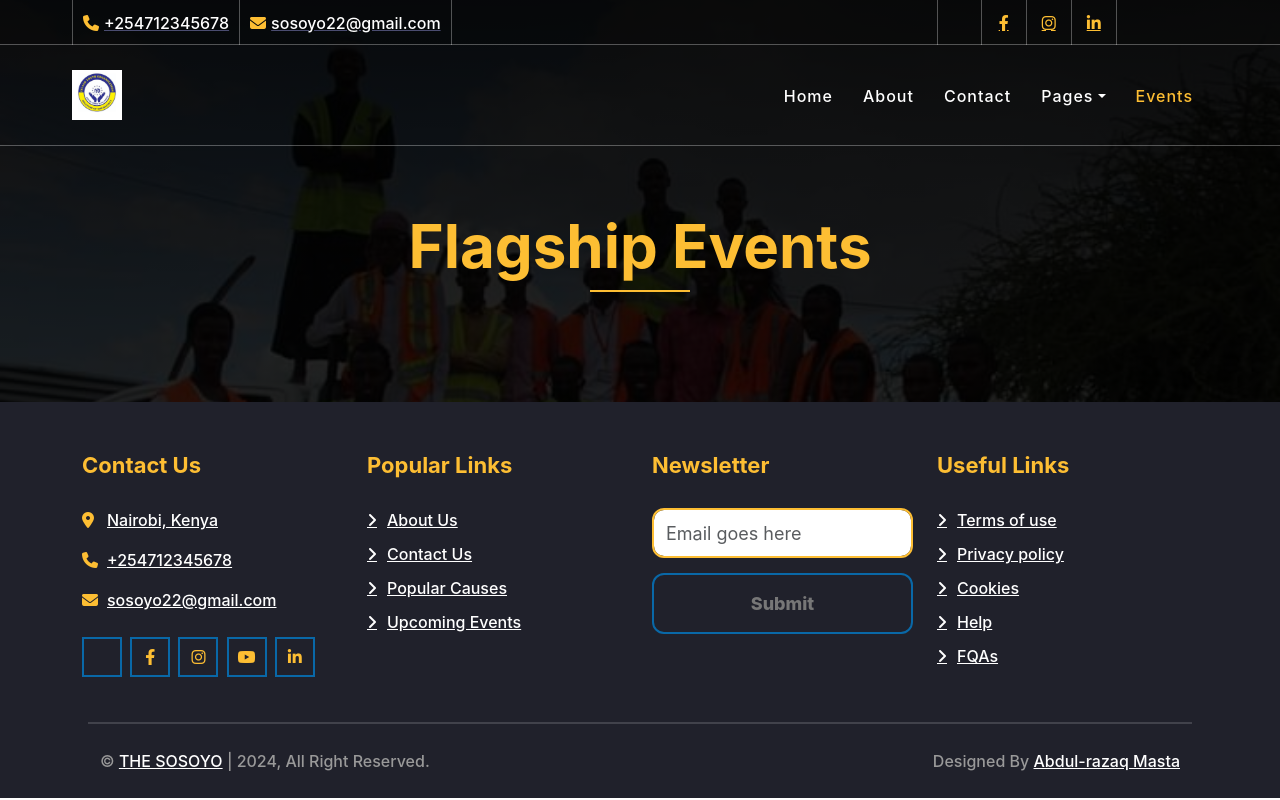
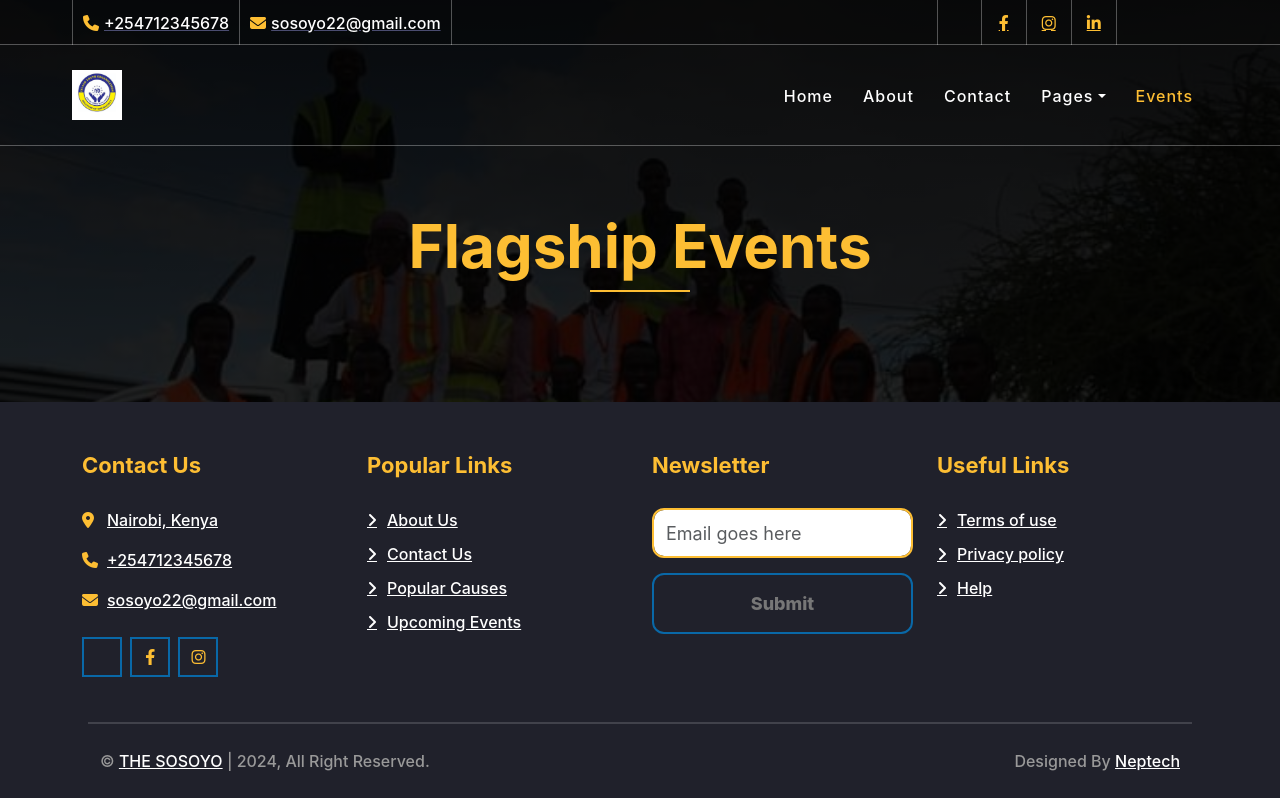
Before and after one commit to Abdirizackmasta/sosoyo2, a React (Create React App) app: page /event in a window 1280 px wide. Built offline with nearby package versions, Linux system fonts and the light colour scheme; the HTML template or start-up script is replaced by a standard one.

Commit message:
fixed a bug

```diff
--- a/src/components/Footer.jsx
+++ b/src/components/Footer.jsx
@@ -12,11 +12,9 @@ export default function Footer() {
                             <a href="tel:+254712345678"><p><i className="fa fa-phone"></i>+254712345678</p></a>
                             <a href="mailto:sosoyo22@gmail.com"><p><i className="fa fa-envelope"></i>sosoyo22@gmail.com</p></a>
                             <div className="footer-social">
-                                <a className="btn btn-custom" href=""><i className="fab fa-x-twitter"></i></a>
-                                <a className="btn btn-custom" href=""><i className="fab fa-facebook-f"></i></a>
-                                <a className="btn btn-custom" href=""><i className="fab fa-instagram"></i></a>
-                                <a className="btn btn-custom" href=""><i className="fab fa-youtube"></i></a>
-                                <a className="btn btn-custom" href=""><i className="fab fa-linkedin-in"></i></a>
+                                <a className="btn btn-custom" href="https://twitter.com/Sosoyo2019"><i className="fab fa-x-twitter"></i></a>
+                                <a className="btn btn-custom" href="https://instagram.com/sosoyo19"><i className="fab fa-facebook-f"></i></a>
+                                <a className="btn btn-custom" href="https://www.facebook.com/profile.php?id=61556971701370"><i className="fab fa-instagram"></i></a>
                             </div>
                         </div>
                     </div>
@@ -43,9 +41,7 @@ export default function Footer() {
                             <h2>Useful Links</h2>
                             <a href="#">Terms of use</a>
                             <a href="#">Privacy policy</a>
-                            <a href="#">Cookies</a>
                             <a href="#">Help</a>
-                            <a href="#">FQAs</a>
                         </div>
                     </div>
                 </div>
@@ -56,7 +52,7 @@ export default function Footer() {
                         <p>&copy; <a href="#">THE SOSOYO</a> | 2024, All Right Reserved.</p>
                     </div>
                     <div className="col-md-6">
-                        <p>Designed By <a href="https://abdirizack-masta.netlify.app/">Abdul-razaq Masta</a></p>
+                        <p>Designed By <a href="https://neptech.or.ke/">Neptech</a></p>
                     </div>
                 </div>
             </div>
--- a/src/components/Navbar.jsx
+++ b/src/components/Navbar.jsx
@@ -77,7 +77,6 @@ export default function Navbar() {
                             <div className="nav-item dropdown" onMouseEnter={() => setDropdownOpen(true)} onMouseLeave={() => setDropdownOpen(false)}>
                                 <Link to="#" className="nav-link dropdown-toggle" data-bs-toggle="dropdown" aria-expanded="false">Pages</Link>
                                 <div className={dropdownOpen ? "dropdown-menu show" : "dropdown-menu"}>
-                                    <Link to="/" className="dropdown-item">Detail Page</Link>
                                     <Link to="/about" className="dropdown-item">What We Do</Link>
                                     <Link to="/event" className="dropdown-item">Meet The Team</Link>
                                     <Link to="/contact" className="dropdown-item">Become A Volunteer</Link>
--- a/src/pages/Home.jsx
+++ b/src/pages/Home.jsx
@@ -26,8 +26,10 @@ export default function Home() {
                     <h2>ENGAGE, EDUCATE, AND EMPOWER... </h2>
                 </div>
             </div>
+            <div id="whatwedo">
+                <Whatwedo />
+            </div>
             <Landing />
-            <Whatwedo />
             <Footer />
             <BackToTop />
         </>
```
